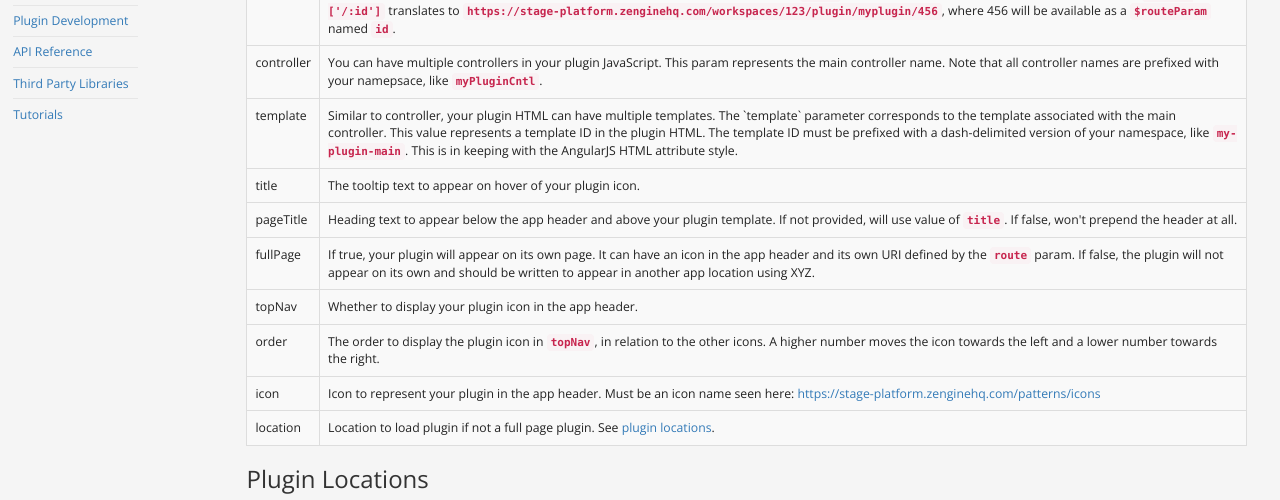
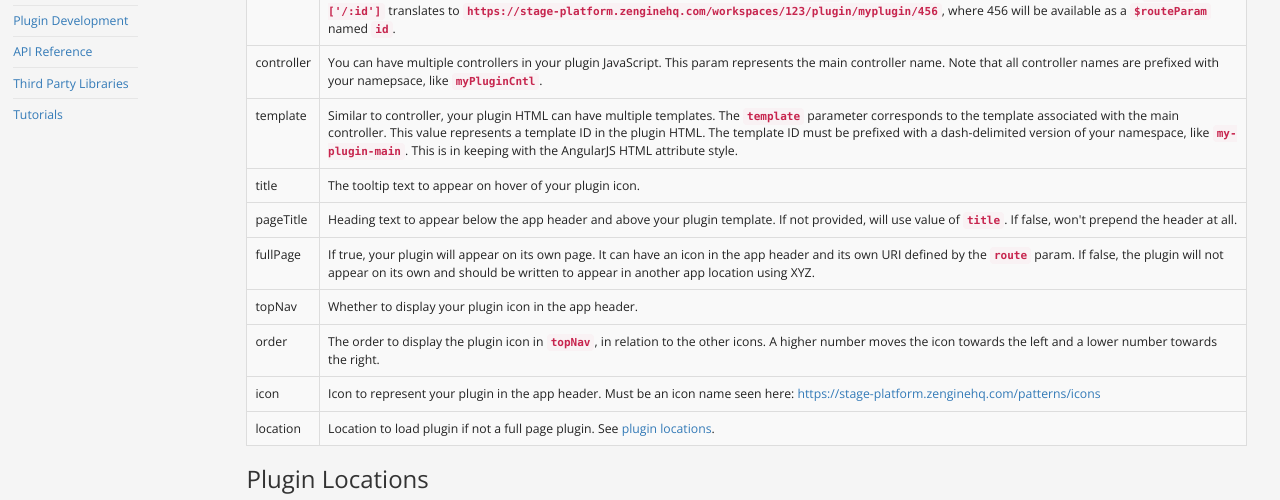
Before and after one commit to ZengineHQ/developers, a Jekyll site: the page built from plugins/registration/index.md, in a window 1280 px wide and 900 px high, scrolled down 781 px. Shown: the part 153-653 px from the top of the window. Built offline with Jekyll 4.4.1, drawn with Linux system fonts in a browser that asks for light colours; nearby versions of some CDN libraries.

```diff
--- a/plugins/registration/index.md
+++ b/plugins/registration/index.md
@@ -72,7 +72,7 @@ The following table presents the registration options and their purpose.
         </tr>
         <tr>
             <td>template</td>
-            <td>Similar to controller, your plugin HTML can have multiple templates. The `template` parameter corresponds to the template associated with the main controller. This value represents a template ID in the plugin HTML. The template ID must be prefixed with a dash-delimited version of your namespace, like <code>my-plugin-main</code>. This is in keeping with the AngularJS HTML attribute style.</td>
+            <td>Similar to controller, your plugin HTML can have multiple templates. The <code>template</code> parameter corresponds to the template associated with the main controller. This value represents a template ID in the plugin HTML. The template ID must be prefixed with a dash-delimited version of your namespace, like <code>my-plugin-main</code>. This is in keeping with the AngularJS HTML attribute style.</td>
         </tr>
         <tr>
             <td>title</td>
```
Also changed, not shown: plugins/getting-started/index.md (+1 -1 lines).
